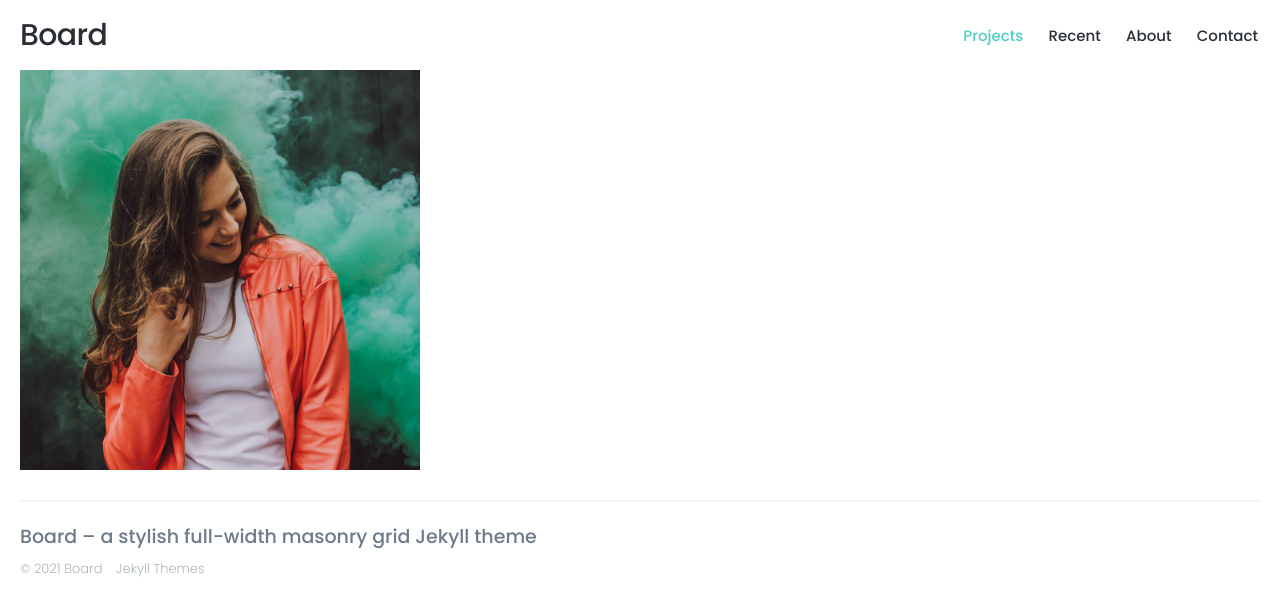
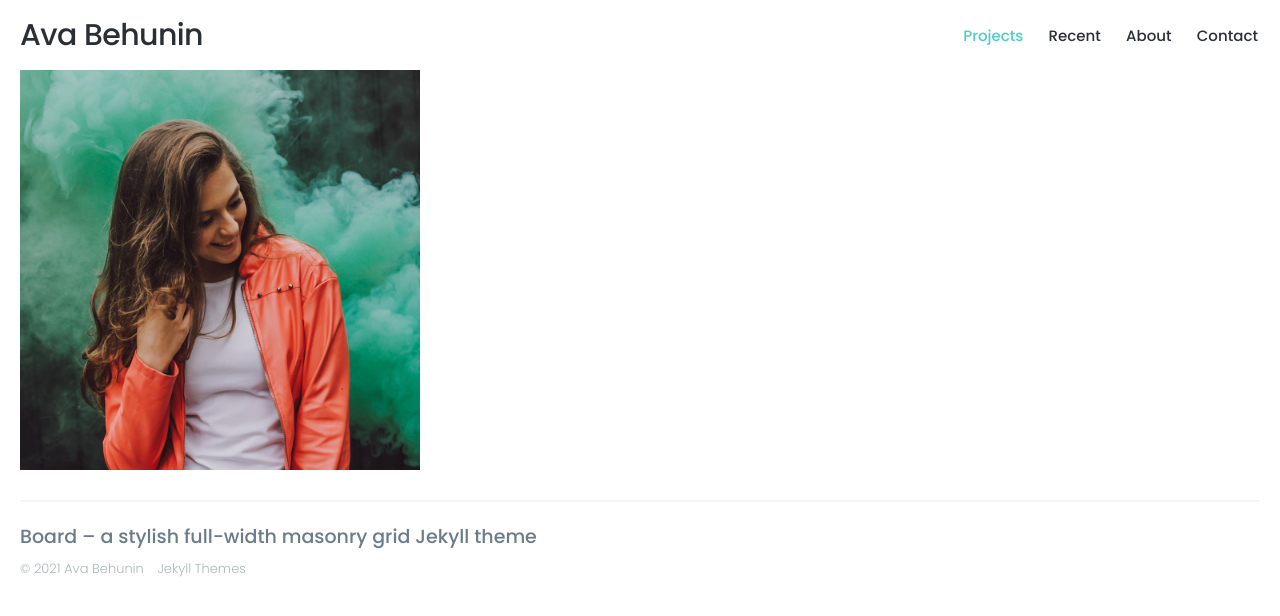
Before and after one commit to avaportfolio/avaportfolio.github.io, a Jekyll site: the page built from index.html, in a window 1280 px wide. Shown: the top 616 px of the page. Built offline with Jekyll 4.4.1, drawn with Linux system fonts in a browser that asks for light colours; nearby versions of some CDN libraries.

Commit message:
rename site title

```diff
--- a/_data/settings.yml
+++ b/_data/settings.yml
@@ -1,5 +1,5 @@
 basic_settings:
-  site_title: Board
+  site_title: Ava Behunin
   favicon_image: /images/favicon.png
 
 header_settings:
```
